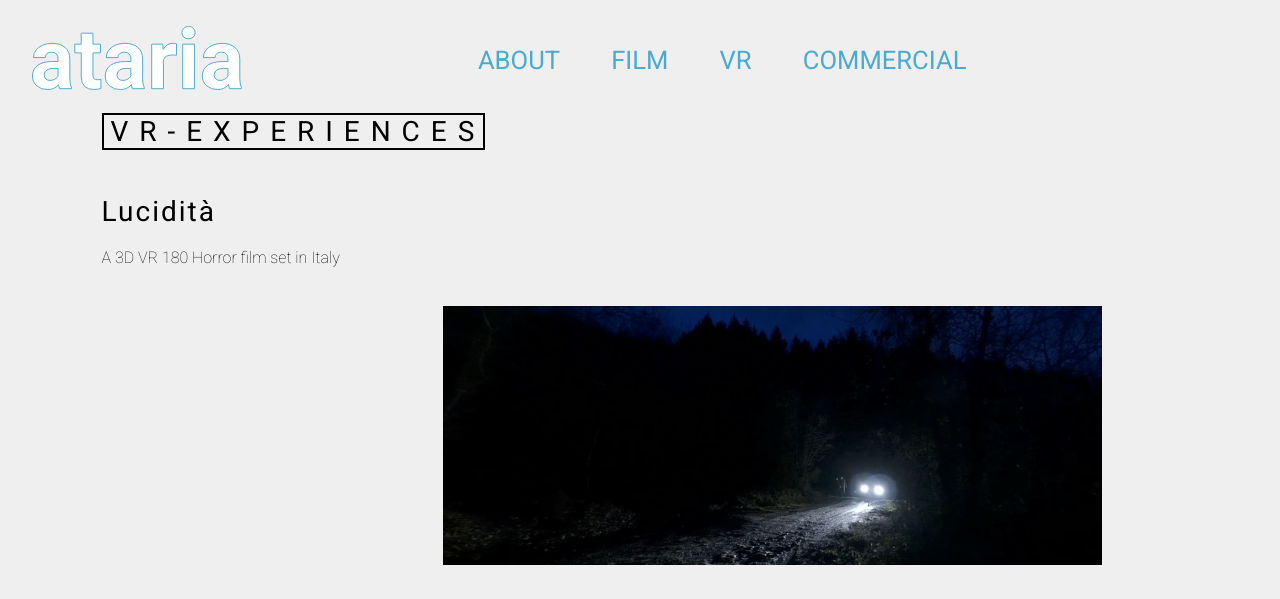
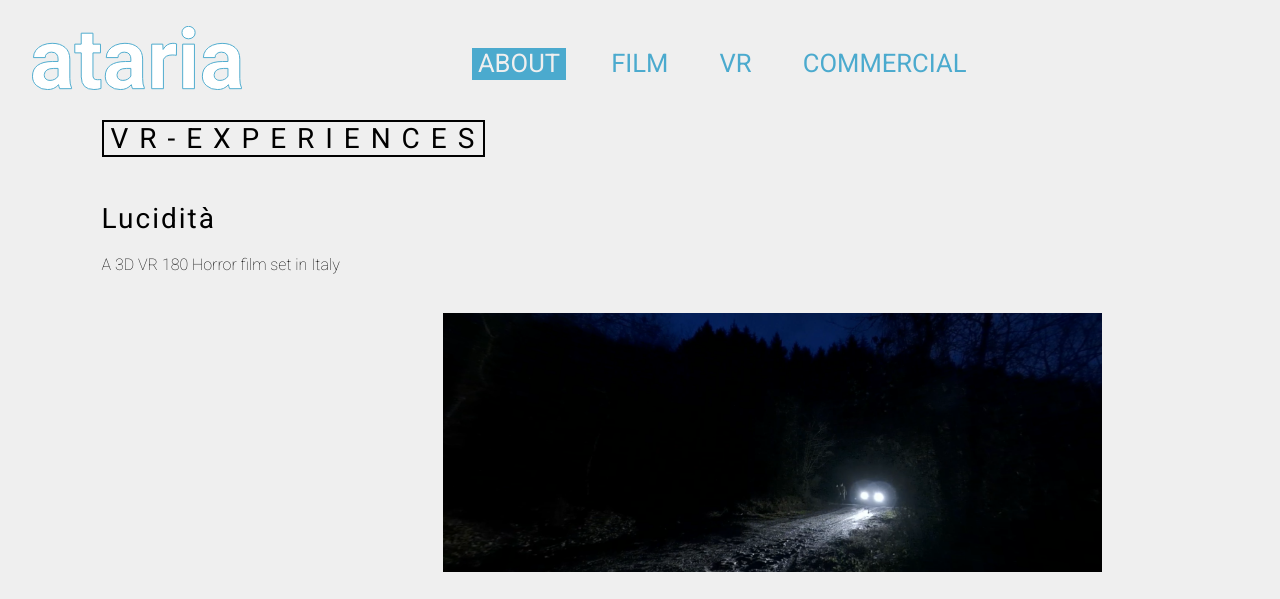
Before and after one commit to zakhap/ataria-new, a Gatsby site: page /vr in a window 1280 px wide. In both pictures the pointer is over the item "ABOUT". Shown: the top 599 px of the page. Built offline with nearby package versions, Linux system fonts and the light colour scheme; Gatsby itself is replaced by a stand-in of ours; a web font is replaced by a local one.

Commit message:
Header on:hover style added menu. Blue/Grey color inversion.

```diff
--- a/src/components/headerStyles.module.scss
+++ b/src/components/headerStyles.module.scss
@@ -36,13 +36,23 @@
     li {
 
         font-size: 1.6em;
-        padding: 0 0.25em;
+        padding: 0.125em 0.25em;
         margin: 0 0.75em 0.5em;
 
         a {
             text-decoration: none;
             color: #4baace;
             transition: all .3s ease;
+
+        }
+
+        &:hover {
+            color: #efefef;
+            background-color: #4baace;
+
+            a {
+                color:  #efefef;
+            }
         }
     }
 }
```
